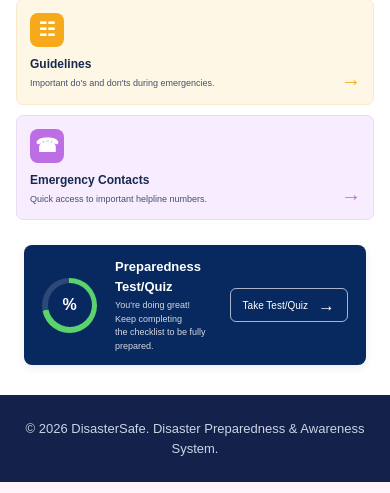
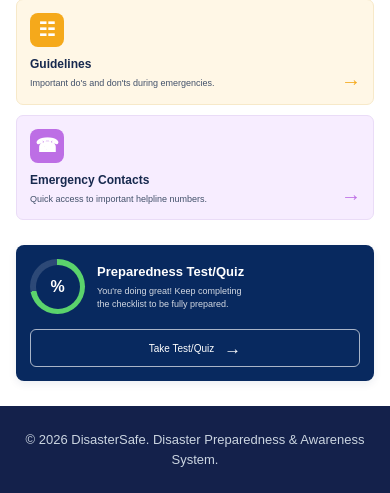
Before and after one commit to kakadraj7-del/DisasterSafe, a Flask app: page / in a window 390 px wide. Shown: the part 887-1380 px from the top of the page. Run offline with Flask 3, Linux system fonts and the light colour scheme.

Commit message:
index file update

```diff
--- a/static/css/style.css
+++ b/static/css/style.css
@@ -1213,6 +1213,43 @@ main {
 }
 
 
+/* ---------- mobile---------- */
+
+@media (max-width: 600px) {
+
+    .preparedness-section {
+        margin: 0 16px 25px;
+        padding: 14px;
+        gap: 12px;
+        flex-wrap: wrap;
+        align-items: center;
+    }
+
+    .preparedness-score {
+        flex-shrink: 0;
+    }
+
+    .preparedness-content {
+        flex: 1;
+        min-width: 0;
+    }
+
+    .preparedness-content h2 {
+        font-size: 13px;
+    }
+
+    .preparedness-content p {
+        font-size: 9px;
+    }
+
+    .checklist-button {
+        width: 100%;
+        min-height: 38px;
+        margin-top: 3px;
+    }
+}
+
+
 /* ---------- Footer ---------- */
 
 .footer {
```
